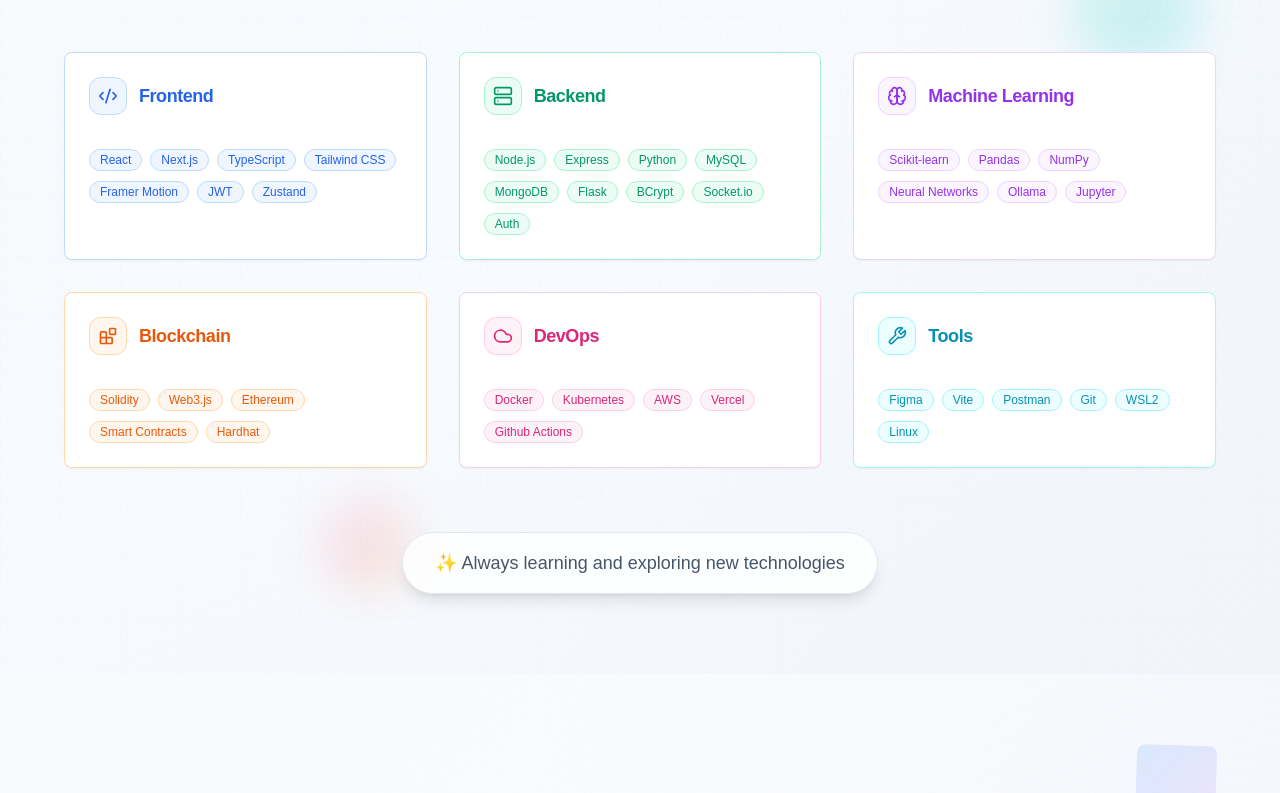
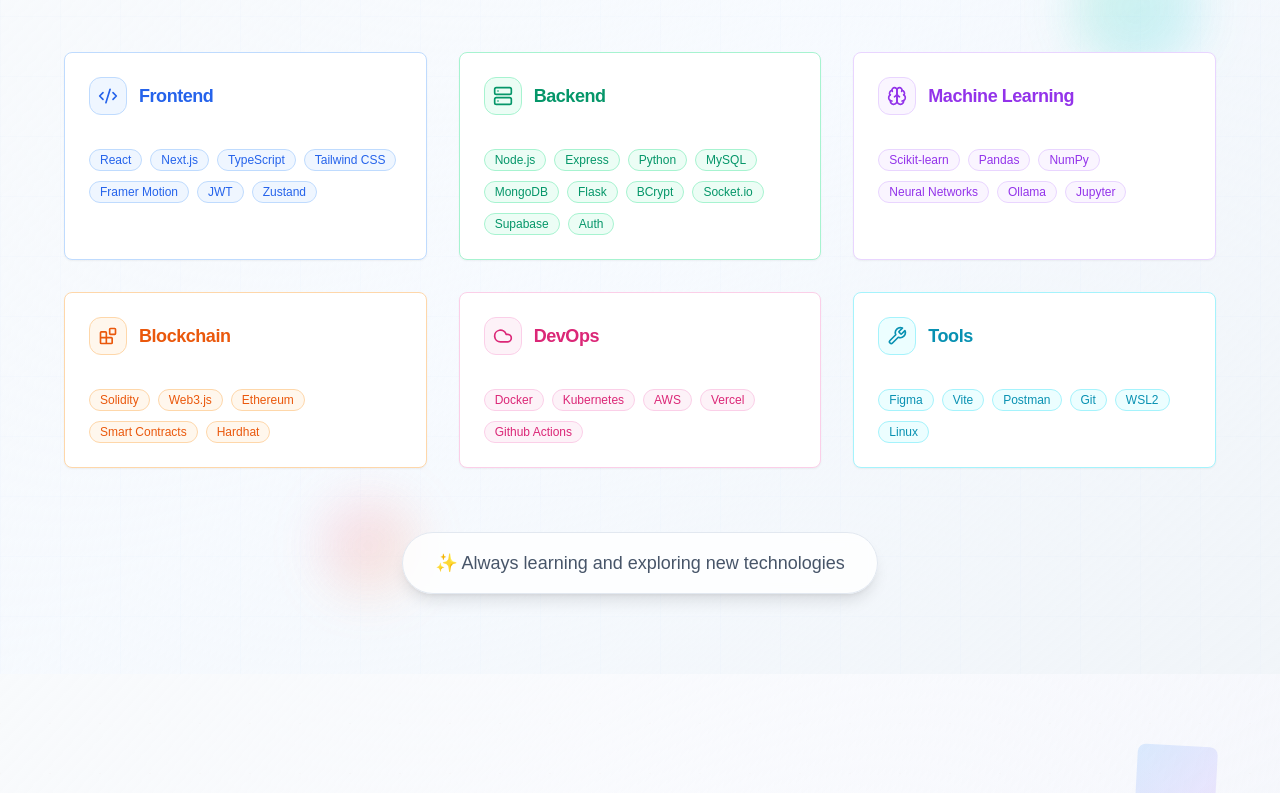
Before and after one commit to SidoJain/Portfolio, a Next.js app: page / in a window 1280 px wide. Shown: the part 2000-2793 px from the top of the page. Built offline with nearby package versions, Linux system fonts and the light colour scheme; no server answers.

Commit message:
add projects

```diff
--- a/components/Projects.tsx
+++ b/components/Projects.tsx
@@ -9,42 +9,69 @@ import { useState } from "react"
 import Image from "next/image"
 
 type ColorProps = {
-    border: string;
-    shadow: string;
-    text: string;
-    bg: string;
-    badgeBg: string;
-    badgeText: string;
-    badgeBorder: string;
-};
+    border: string
+    shadow: string
+    text: string
+    bg: string
+    badgeBg: string
+    badgeText: string
+    badgeBorder: string
+}
 
 const colorMap: Record<string, ColorProps> = {
-    blue: {
-        border: "border-blue-400",
-        shadow: "shadow-blue-500/25",
-        text: "text-blue-600",
-        bg: "bg-blue-50/50",
-        badgeBg: "bg-blue-50",
-        badgeText: "text-blue-700",
-        badgeBorder: "border-blue-200",
+    indigo: {
+        border: "border-indigo-400",
+        shadow: "shadow-indigo-500/25",
+        text: "text-indigo-600",
+        bg: "bg-indigo-50/50",
+        badgeBg: "bg-indigo-50",
+        badgeText: "text-indigo-700",
+        badgeBorder: "border-indigo-200",
     },
-    purple: {
-        border: "border-purple-400",
-        shadow: "shadow-purple-500/25",
-        text: "text-purple-600",
-        bg: "bg-purple-50/50",
-        badgeBg: "bg-purple-50",
-        badgeText: "text-purple-700",
-        badgeBorder: "border-purple-200",
+    cyan: {
+        border: "border-cyan-400",
+        shadow: "shadow-cyan-500/25",
+        text: "text-cyan-600",
+        bg: "bg-cyan-50/50",
+        badgeBg: "bg-cyan-50",
+        badgeText: "text-cyan-700",
+        badgeBorder: "border-cyan-200",
     },
     emerald: {
         border: "border-emerald-400",
-        shadow: "hover:shadow-emerald-500/25",
+        shadow: "shadow-emerald-500/25",
         text: "text-emerald-600",
         bg: "bg-emerald-50/50",
         badgeBg: "bg-emerald-50",
         badgeText: "text-emerald-700",
         badgeBorder: "border-emerald-200",
+    },
+    amber: {
+        border: "border-amber-400",
+        shadow: "shadow-amber-500/25",
+        text: "text-amber-600",
+        bg: "bg-amber-50/50",
+        badgeBg: "bg-amber-50",
+        badgeText: "text-amber-700",
+        badgeBorder: "border-amber-200",
+    },
+    rose: {
+        border: "border-rose-400",
+        shadow: "shadow-rose-500/25",
+        text: "text-rose-600",
+        bg: "bg-rose-50/50",
+        badgeBg: "bg-rose-50",
+        badgeText: "text-rose-700",
+        badgeBorder: "border-rose-200",
+    },
+    violet: {
+        border: "border-violet-400",
+        shadow: "shadow-violet-500/25",
+        text: "text-violet-600",
+        bg: "bg-violet-50/50",
+        badgeBg: "bg-violet-50",
+        badgeText: "text-violet-700",
+        badgeBorder: "border-violet-200",
     },
 }
 
@@ -53,30 +80,55 @@ export default function Projects() {
 
     const projects = [
         {
-            title: "Vero Chat",
-            description: "A full-stack project that enables users to connect, communicate, and share messages instantly.",
-            tech: ["Next.js", "MongoDB", "Socket.io", "JWT", "Tailwind", "Lucide", "BCrypt"],
-            github: "https://github.com/SidoJain/Vero-Chat",
-            live: "https://vero-chat.onrender.com/",
-            color: "blue",
-            gradient: "from-blue-500 to-cyan-500",
+            title: "Pokemon Soul Link",
+            description: "A full-stack project that enables users manage collaborative Pokemon Soul Link games. Has 20+ active users.",
+            tech: ["Next.js", "MongoDB", "Supabase", "JWT", "Tailwind", "Lucide", "OAuth"],
+            github: "https://github.com/SidoJain/Pokemon-Soul-Link",
+            live: "https://pokemon-soul-link.vercel.app/",
+            color: "indigo",
+            gradient: "from-indigo-500 to-blue-500",
         },
         {
             title: "Cypher",
             description: "A terminal-based text editor implemented in C featuring advanced functionalities.",
             tech: ["C", "Low Level Systems Programming", "Terminal", "Linux", "WSL2", "macOS", "File I/O", "Data Structures"],
             github: "https://github.com/SidoJain/Cypher",
-            color: "purple",
-            gradient: "from-purple-500 to-violet-500",
+            color: "cyan",
+            gradient: "from-cyan-500 to-blue-500",
         },
         {
             title: "Sepolia Faucet",
             description: "A simple web application that allows Ethereum developers to request and receive free testnet ETH on the Sepolia test network.",
-            tech: ["Solidity", "JavaScript", "Web3.js", "Hardhat"],
+            tech: ["Solidity", "JavaScript", "Web3.js", "Hardhat", "Ethereum"],
             github: "https://github.com/SidoJain/Sepolia-Faucet",
             live: "https://sepolia-faucet-five.vercel.app/",
             color: "emerald",
             gradient: "from-emerald-500 to-teal-500",
+        },
+        {
+            title: "CQL",
+            description: "An SQLite like database implementation in C using B-Tree data structure for indexing.",
+            tech: ["C", "Low Level Systems Programming", "SQLite", "Database", "File I/O", "Data Structures"],
+            github: "https://github.com/SidoJain/CQL",
+            color: "amber",
+            gradient: "from-amber-500 to-orange-500",
+        },
+        {
+            title: "Vero Chat",
+            description: "A full-stack project that enables users to connect, communicate, and share messages instantly. Has 10+ active users.",
+            tech: ["Next.js", "MongoDB", "Socket.io", "JWT", "Tailwind", "Lucide", "BCrypt"],
+            github: "https://github.com/SidoJain/Vero-Chat",
+            live: "https://vero-chat.onrender.com/",
+            color: "violet",
+            gradient: "from-violet-500 to-blue-500",
+        },
+        {
+            title: "Tetris",
+            description: "Tetris game in PyGame using a Flask server and Redis for the high score.",
+            tech: ["PyGame", "Flask", "Redis", "GUI"],
+            github: "https://github.com/SidoJain/Tetris-V2",
+            color: "rose",
+            gradient: "from-rose-500 to-pink-500",
         },
     ]
 
@@ -89,17 +141,17 @@ export default function Projects() {
             <div className="absolute inset-0 overflow-hidden pointer-events-none">
                 <motion.div
                     animate={{ y: [0, -25, 0], rotate: [0, 180, 360] }}
-                    transition={{ duration: 12, repeat: Infinity, ease: "easeInOut" }}
+                    transition={{ duration: 12, repeat: Number.POSITIVE_INFINITY, ease: "easeInOut" }}
                     className="absolute top-24 right-16 w-20 h-20 bg-gradient-to-br from-purple-300/30 to-blue-300/30 rounded-lg"
                 />
                 <motion.div
                     animate={{ x: [0, 30, 0], scale: [1, 1.2, 1] }}
-                    transition={{ duration: 10, repeat: Infinity, ease: "easeInOut" }}
+                    transition={{ duration: 10, repeat: Number.POSITIVE_INFINITY, ease: "easeInOut" }}
                     className="absolute bottom-40 left-20 w-16 h-16 bg-gradient-to-br from-orange-300/30 to-pink-300/30 rounded-full"
                 />
                 <motion.div
                     animate={{ y: [0, 20, 0], x: [0, -15, 0] }}
-                    transition={{ duration: 8, repeat: Infinity, ease: "easeInOut" }}
+                    transition={{ duration: 8, repeat: Number.POSITIVE_INFINITY, ease: "easeInOut" }}
                     className="absolute top-1/3 left-12 w-12 h-12 bg-gradient-to-br from-blue-300/30 to-purple-300/30 rounded-full"
                 />
             </div>
@@ -119,9 +171,7 @@ export default function Projects() {
                         viewport={{ once: true }}
                         className="inline-flex items-center gap-2 mb-4"
                     >
-                        <h2 className="text-4xl font-bold text-slate-800">
-                            Featured Projects
-                        </h2>
+                        <h2 className="text-4xl font-bold text-slate-800">Featured Projects</h2>
                     </motion.div>
                     <motion.p
                         initial={{ opacity: 0 }}
@@ -228,7 +278,7 @@ export default function Projects() {
                                                             alt="GitHub"
                                                             width="24"
                                                             height="24"
-                                                            style={{ fill: '#181717' }}
+                                                            style={{ fill: "#181717" }}
                                                             loading="lazy"
                                                         />
                                                         Code
@@ -253,7 +303,7 @@ export default function Projects() {
                                         <motion.div
                                             className={`absolute -inset-1 bg-gradient-to-r ${project.gradient} rounded-lg blur opacity-0 group-hover:opacity-20 transition-opacity duration-500 -z-10`}
                                             animate={isHovered ? { scale: [1, 1.02, 1] } : {}}
-                                            transition={{ duration: 2, repeat: Infinity }}
+                                            transition={{ duration: 2, repeat: Number.POSITIVE_INFINITY }}
                                         />
                                     </Card>
                                 </motion.div>
@@ -286,7 +336,7 @@ export default function Projects() {
                                     alt="GitHub"
                                     width="24"
                                     height="24"
-                                    style={{ fill: '#181717' }}
+                                    style={{ fill: "#181717" }}
                                     loading="lazy"
                                 />
                                 GitHub
--- a/components/Skills.tsx
+++ b/components/Skills.tsx
@@ -109,7 +109,7 @@ export default function Skills() {
             title: "Backend",
             icon: Server,
             color: "emerald",
-            skills: ["Node.js", "Express", "Python", "MySQL", "MongoDB", "Flask", "BCrypt", "Socket.io", "Auth"],
+            skills: ["Node.js", "Express", "Python", "MySQL", "MongoDB", "Flask", "BCrypt", "Socket.io", "Supabase", "Auth"],
             gradient: "from-emerald-500 to-teal-500",
         },
         ml: {
```
